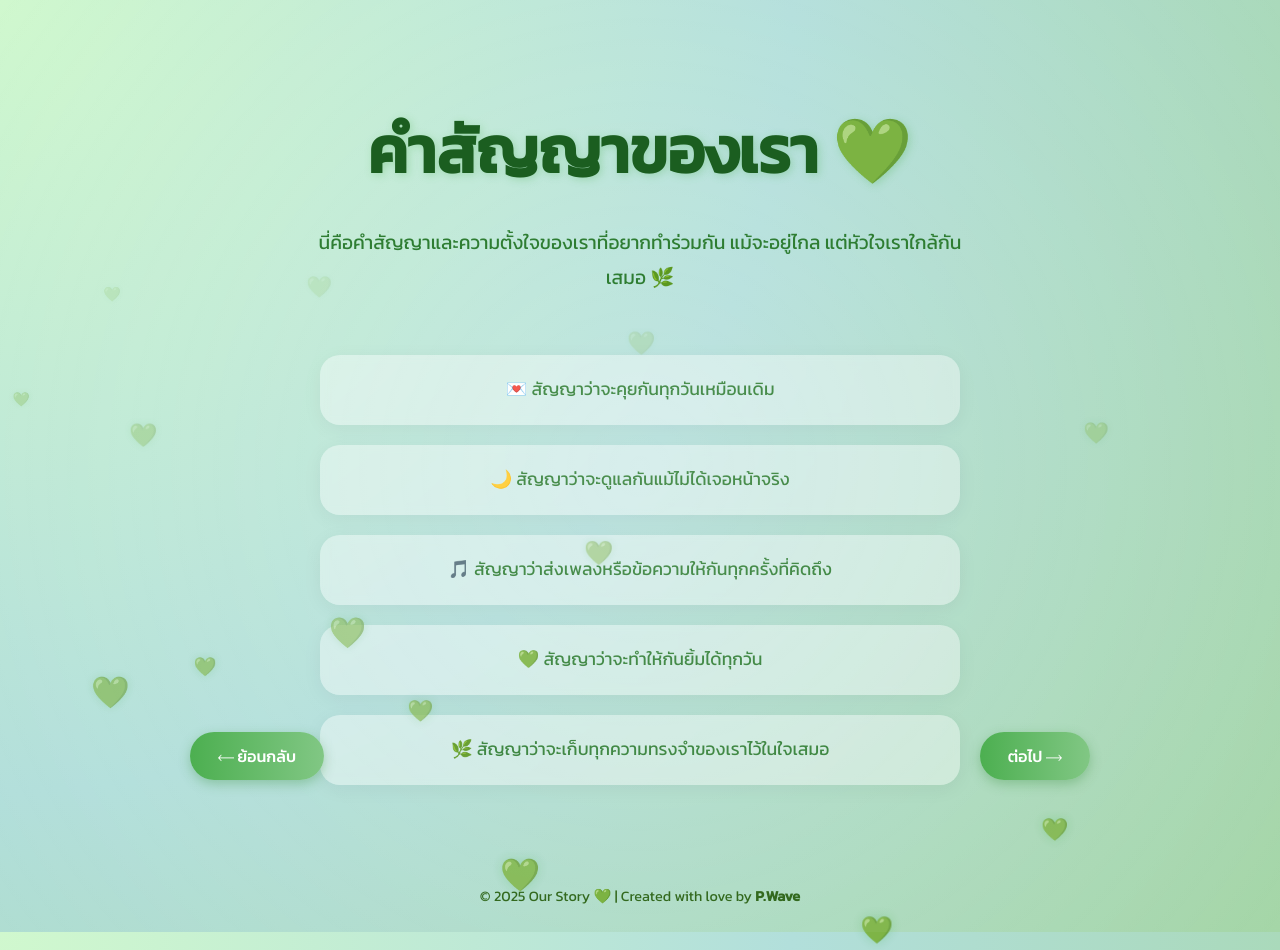
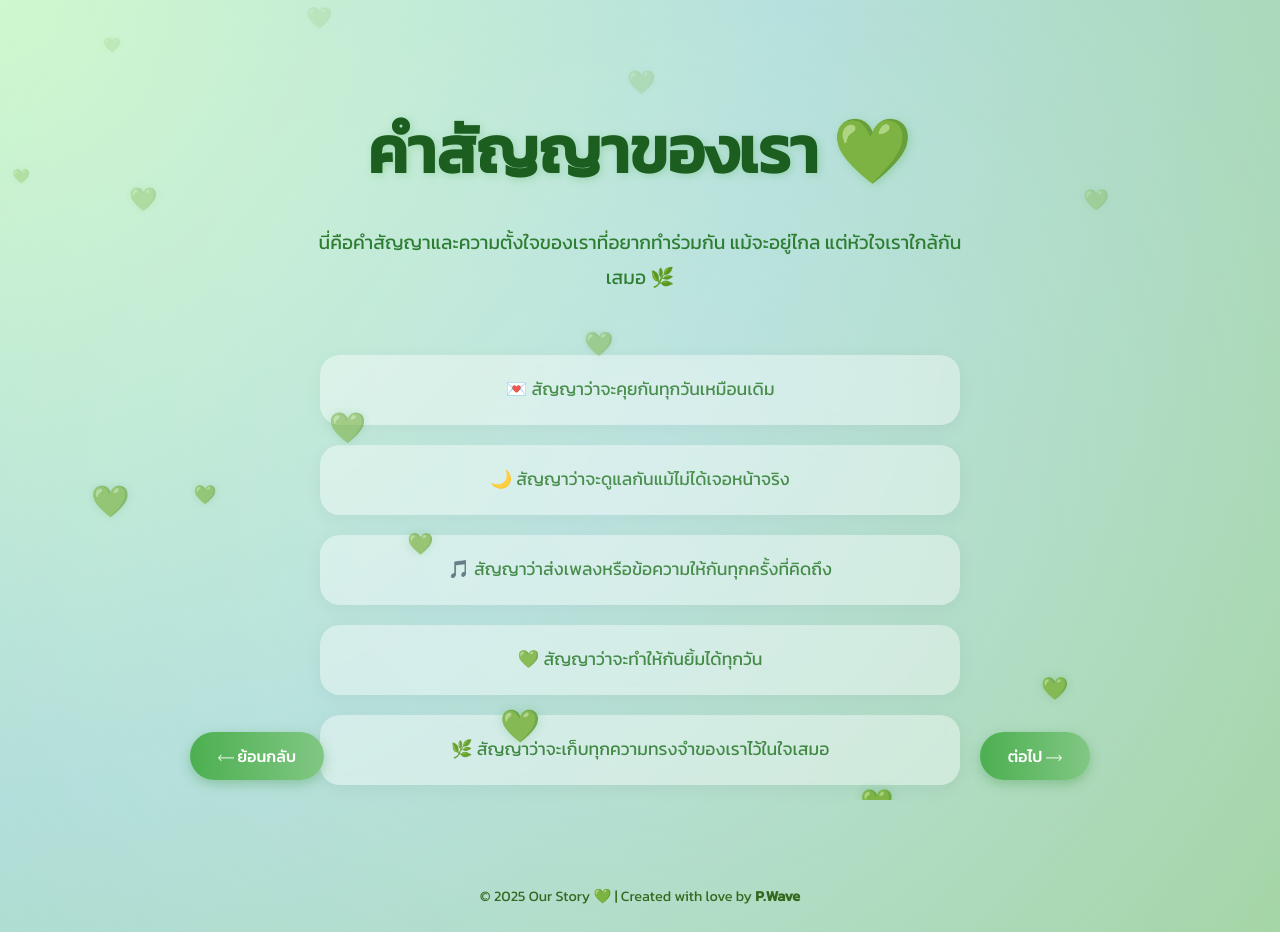
Before and after one commit to Nongwave47/krobrob-3-duean, a plain HTML site: page promise.html in a window 1280 px wide. Drawn offline with Linux system fonts and the light colour scheme.

Commit message:
Update promise.html

```diff
--- a/promise.html
+++ b/promise.html
@@ -31,7 +31,7 @@
     }
 
     h1 {
-      font-family: 'Sacramento', 'Kanit', sans-serif; /* รองรับไทยและอังกฤษ */
+      font-family: 'Sacramento', 'Kanit', sans-serif;
       font-size: 4rem;
       margin-bottom: 15px;
       color: #1b5e20;
@@ -121,19 +121,31 @@
       box-shadow: 0 6px 16px rgba(56, 142, 60, 0.45);
     }
 
-    /* เอฟเฟกต์หัวใจ */
+    /* เอฟเฟกต์หัวใจ (แก้ไม่ให้ดัน layout) */
+    #heart-container {
+      position: fixed;
+      top: 0;
+      left: 0;
+      width: 100%;
+      height: 100%;
+      overflow: hidden;
+      pointer-events: none;
+      z-index: 3;
+    }
+
     .heart {
       position: absolute;
       color: #81c784;
       font-size: 20px;
       animation: floatUp 6s linear infinite;
-      opacity: 0.8;
+      opacity: 0.85;
       filter: drop-shadow(0 0 6px rgba(0, 150, 0, 0.2));
+      bottom: -50px;
     }
 
     @keyframes floatUp {
       0% { transform: translateY(0) scale(1); opacity: 1; }
-      100% { transform: translateY(-100vh) scale(0.5); opacity: 0; }
+      100% { transform: translateY(-120vh) scale(0.5); opacity: 0; }
     }
   </style>
 </head>
@@ -162,8 +174,12 @@
     © 2025 Our Story 💚 | Created with love by <b>P.Wave</b>
   </footer>
 
+  <!-- Container สำหรับหัวใจ -->
+  <div id="heart-container"></div>
+
   <script>
     const colors = ['#81c784', '#a5d6a7', '#66bb6a', '#c8e6c9', '#aed581'];
+
     function createHeart() {
       const heart = document.createElement('div');
       heart.classList.add('heart');
@@ -172,10 +188,14 @@
       heart.style.color = colors[Math.floor(Math.random() * colors.length)];
       heart.style.animationDuration = (4 + Math.random() * 3) + 's';
       heart.style.fontSize = (18 + Math.random() * 20) + 'px';
-      document.body.appendChild(heart);
-      setTimeout(() => heart.remove(), 6000);
+
+      document.getElementById('heart-container').appendChild(heart);
+
+      setTimeout(() => heart.remove(), 7000);
     }
+
     setInterval(createHeart, 350);
   </script>
+
 </body>
 </html>
```
